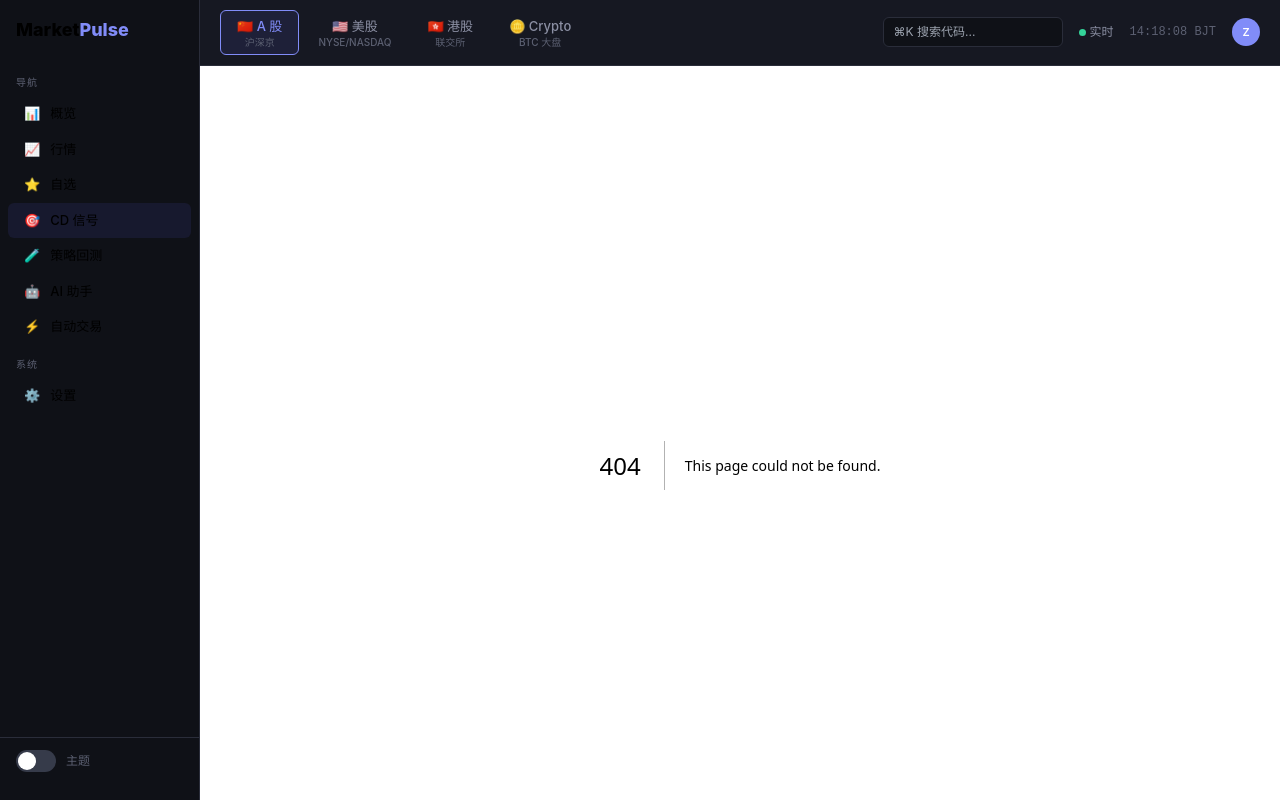
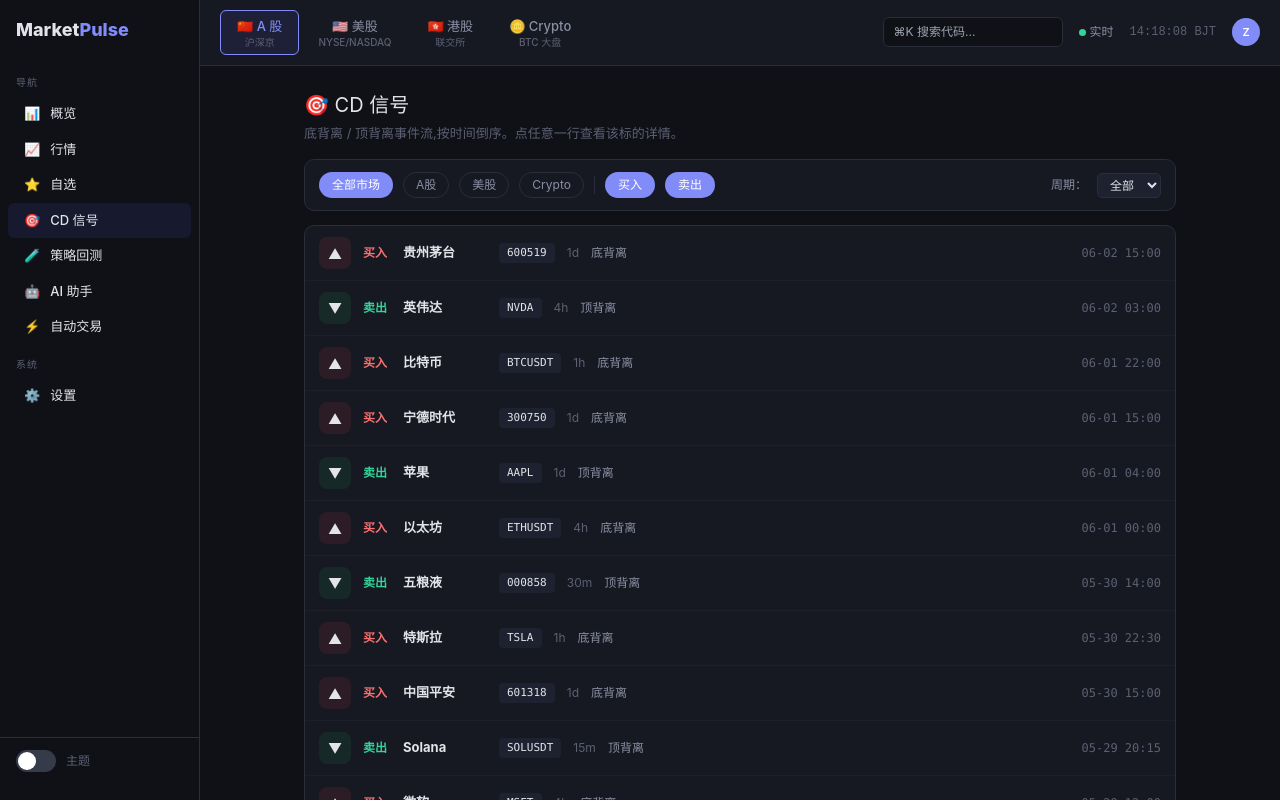
Before and after one commit to highbuilding/marketpulse, a Next.js app in the folder apps/web/: page /signals in a window 1280 px wide. Before the commit this address had no page. Built offline with nearby package versions, Linux system fonts and the light colour scheme.

Commit message:
feat(web): CD 信号页 /signals 单列时间流(假数据 + 筛选 + 跳详情)

```diff
--- /dev/null
+++ b/apps/web/app/signals/page.tsx
@@ -0,0 +1,86 @@
+'use client'
+import { useState } from 'react'
+import { useRouter } from 'next/navigation'
+import { DEMO_SIGNALS, type SignalDirection } from '@/lib/demo_fixtures'
+import type { MarketId } from '@/lib/market-context'
+
+type MarketFilter = 'all' | MarketId
+const MARKET_CHIPS: { id: MarketFilter; label: string }[] = [
+  { id: 'all', label: '全部市场' },
+  { id: 'ashare', label: 'A股' },
+  { id: 'us', label: '美股' },
+  { id: 'crypto', label: 'Crypto' },
+]
+const INTERVAL_OPTS = ['全部', '1d', '4h', '60m', '30m', '15m', '1h']
+
+export default function SignalsPage() {
+  const router = useRouter()
+  const [market, setMarket] = useState<MarketFilter>('all')
+  const [dirs, setDirs] = useState<SignalDirection[]>(['buy', 'sell'])
+  const [interval, setIntervalSel] = useState('全部')
+
+  const toggleDir = (d: SignalDirection) =>
+    setDirs((cur) => (cur.includes(d) ? cur.filter((x) => x !== d) : [...cur, d]))
+
+  const rows = DEMO_SIGNALS.filter((s) =>
+    (market === 'all' || s.market === market) &&
+    dirs.includes(s.direction) &&
+    (interval === '全部' || s.interval === interval)
+  )
+
+  const chip = (active: boolean): React.CSSProperties => ({
+    fontSize: 12, padding: '3px 12px', borderRadius: 14, cursor: 'pointer',
+    border: '1px solid ' + (active ? 'transparent' : 'var(--border)'),
+    background: active ? 'var(--accent)' : 'transparent',
+    color: active ? '#fff' : 'var(--text2)',
+  })
+
+  return (
+    <div style={{ padding: 24, maxWidth: 920, margin: '0 auto' }}>
+      <h1 style={{ fontSize: 20, marginBottom: 4 }}>🎯 CD 信号</h1>
+      <p style={{ color: 'var(--text3)', fontSize: 13, marginBottom: 16 }}>
+        底背离 / 顶背离事件流,按时间倒序。点任意一行查看该标的详情。
+      </p>
+
+      {/* 筛选条 */}
+      <div className="panel" style={{ padding: '12px 14px', marginBottom: 14, display: 'flex', gap: 10, alignItems: 'center', flexWrap: 'wrap' }}>
+        {MARKET_CHIPS.map((m) => (
+          <span key={m.id} style={chip(market === m.id)} onClick={() => setMarket(m.id)}>{m.label}</span>
+        ))}
+        <span style={{ width: 1, height: 18, background: 'var(--border)' }} />
+        <span style={chip(dirs.includes('buy'))} onClick={() => toggleDir('buy')}>买入</span>
+        <span style={chip(dirs.includes('sell'))} onClick={() => toggleDir('sell')}>卖出</span>
+        <span style={{ marginLeft: 'auto', fontSize: 12, color: 'var(--text2)' }}>周期：</span>
+        <select value={interval} onChange={(e) => setIntervalSel(e.target.value)}
+          style={{ background: 'var(--bg3)', color: 'var(--text)', border: '1px solid var(--border)', borderRadius: 5, padding: '3px 8px', fontSize: 12 }}>
+          {INTERVAL_OPTS.map((iv) => <option key={iv} value={iv}>{iv}</option>)}
+        </select>
+      </div>
+
+      {/* 事件流 */}
+      <div className="panel">
+        {rows.length === 0 && (
+          <div style={{ padding: 40, textAlign: 'center', color: 'var(--text3)' }}>当前筛选无信号</div>
+        )}
+        {rows.map((s) => (
+          <div key={s.id} onClick={() => router.push(`/symbol/${s.symbol}`)}
+            style={{ display: 'flex', alignItems: 'center', gap: 12, padding: '11px 14px', borderBottom: '1px solid rgba(128,128,128,0.08)', cursor: 'pointer' }}
+            onMouseEnter={(e) => (e.currentTarget.style.background = 'var(--bg3)')}
+            onMouseLeave={(e) => (e.currentTarget.style.background = 'transparent')}>
+            <span className={`sig-badge ${s.direction}`} style={{ width: 32, height: 32, fontSize: 14 }}>
+              {s.direction === 'buy' ? '▲' : '▼'}
+            </span>
+            <span style={{ color: s.direction === 'buy' ? 'var(--red)' : 'var(--green)', fontSize: 12, fontWeight: 600, width: 28 }}>
+              {s.direction === 'buy' ? '买入' : '卖出'}
+            </span>
+            <b style={{ minWidth: 84 }}>{s.name}</b>
+            <span className="font-mono sig-mkt">{s.symbol}</span>
+            <span style={{ color: 'var(--text3)', fontSize: 12 }}>{s.interval}</span>
+            <span style={{ color: 'var(--text2)', fontSize: 12 }}>{s.type}</span>
+            <span className="font-mono" style={{ marginLeft: 'auto', color: 'var(--text3)', fontSize: 12 }}>{s.ts}</span>
+          </div>
+        ))}
+      </div>
+    </div>
+  )
+}
```
